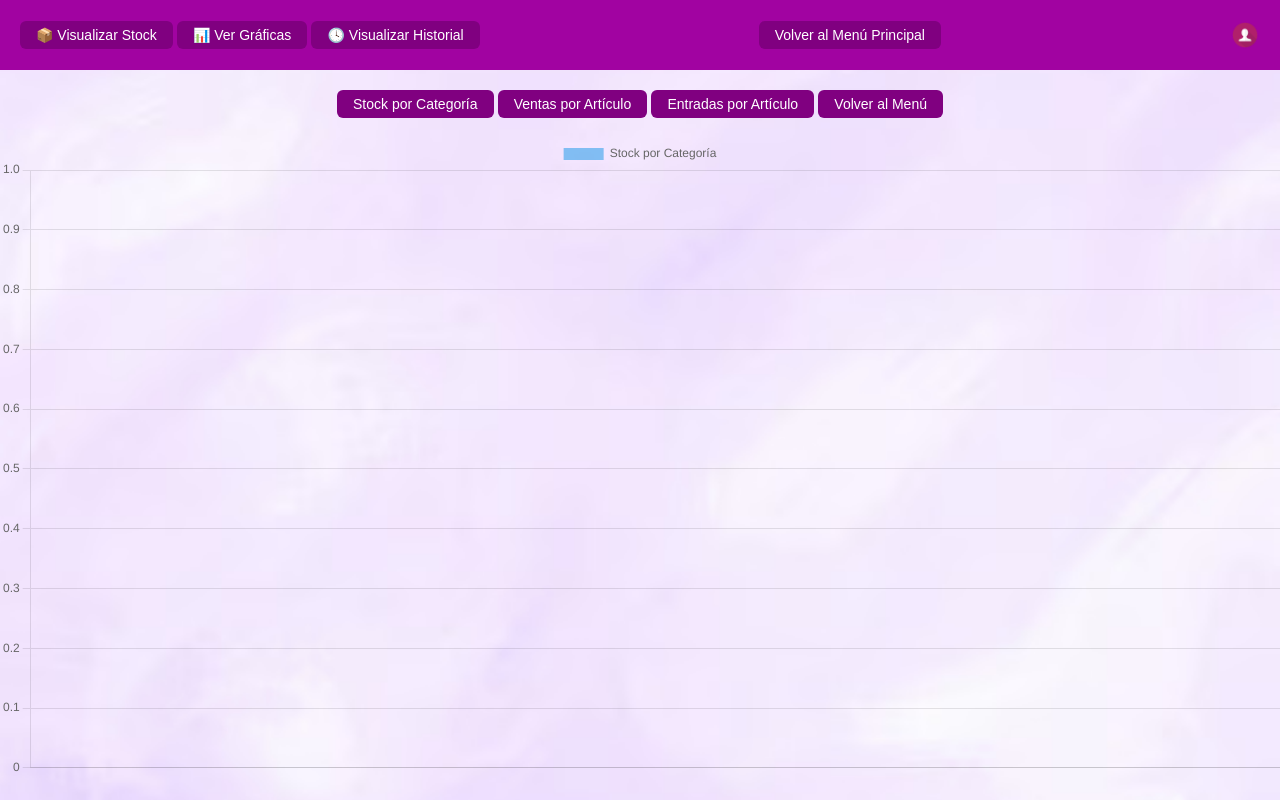
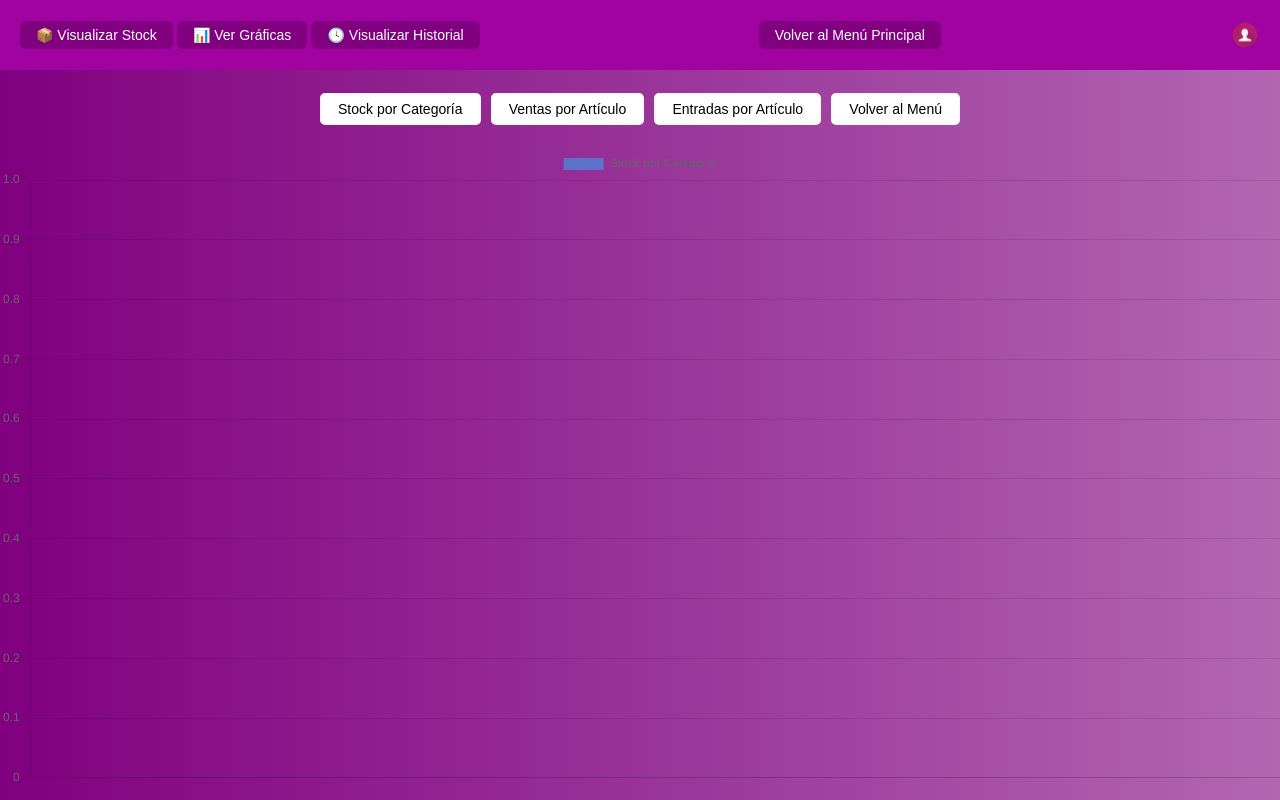
Before and after one commit to SharkCtts/Taller_LS3, a Flask app: page /graficas in a window 1280 px wide. Run offline with Flask 3, Linux system fonts and the light colour scheme; the visitor is signed in with stand-in values (Sample User, id 1); data that the repository does not hold is empty.

Commit message:
segunda version graficas.css
lo del titulo, ahora ya organicé los botones y el fondo, falta organizar la gráfica y los textos para que se vean bien

```diff
--- a/static/css/graficas.css
+++ b/static/css/graficas.css
@@ -67,6 +67,23 @@ button:hover {
     background-color: #374151;
 }
 
+.botones_stock button{
+    background-color: #ffffff; /* gris oscuro */
+    color: rgb(0, 0, 0);
+    padding: 6px 16px;
+    border: 2px solid rgb(248, 248, 248);   /* Borde negro */
+    border-radius: 5px;
+    font-size: 0.875rem;
+    transition: background-color 0.2s;
+    cursor: pointer;
+    margin: 3px;
+}
+
+.botones_stock button:hover{
+    background-color: #374151;  /* Color más claro al pasar el mouse */
+    color: white
+}
+
 table {
     width: 100%;
     background-color: rgb(255, 255, 255);
@@ -84,7 +101,7 @@ th, td {
 body {
     margin: 0;
     font-family: 'Segoe UI', sans-serif;
-    background-image: url("../img/fondo_login.png");
     background-size: cover;
+    background: linear-gradient(to right, #800080, #b266b2);
     background-position: center;
 }
--- a/static/css/menu.css
+++ b/static/css/menu.css
@@ -117,6 +117,5 @@ body {
     min-height: 100vh;
     margin: 0;
     padding: 0;
-    background: url("img/fondo_login.png") no-repeat center center fixed;
     background-size: cover;
 }
--- a/templates/graficas.html
+++ b/templates/graficas.html
@@ -32,7 +32,7 @@
         </div>
     </div>
 
-    <div style= "text-align: center; padding-top: 30px; padding: 20px 10px;">
+    <div class= "botones_stock" style= "text-align: center; padding-top: 30px; padding: 20px 10px;">
         <button onclick="mostrarGrafica('categoria')">Stock por Categoría</button>
         <button onclick="mostrarGrafica('ventas')">Ventas por Artículo</button>
         <button onclick="mostrarGrafica('ingresos')">Entradas por Artículo</button>
```
